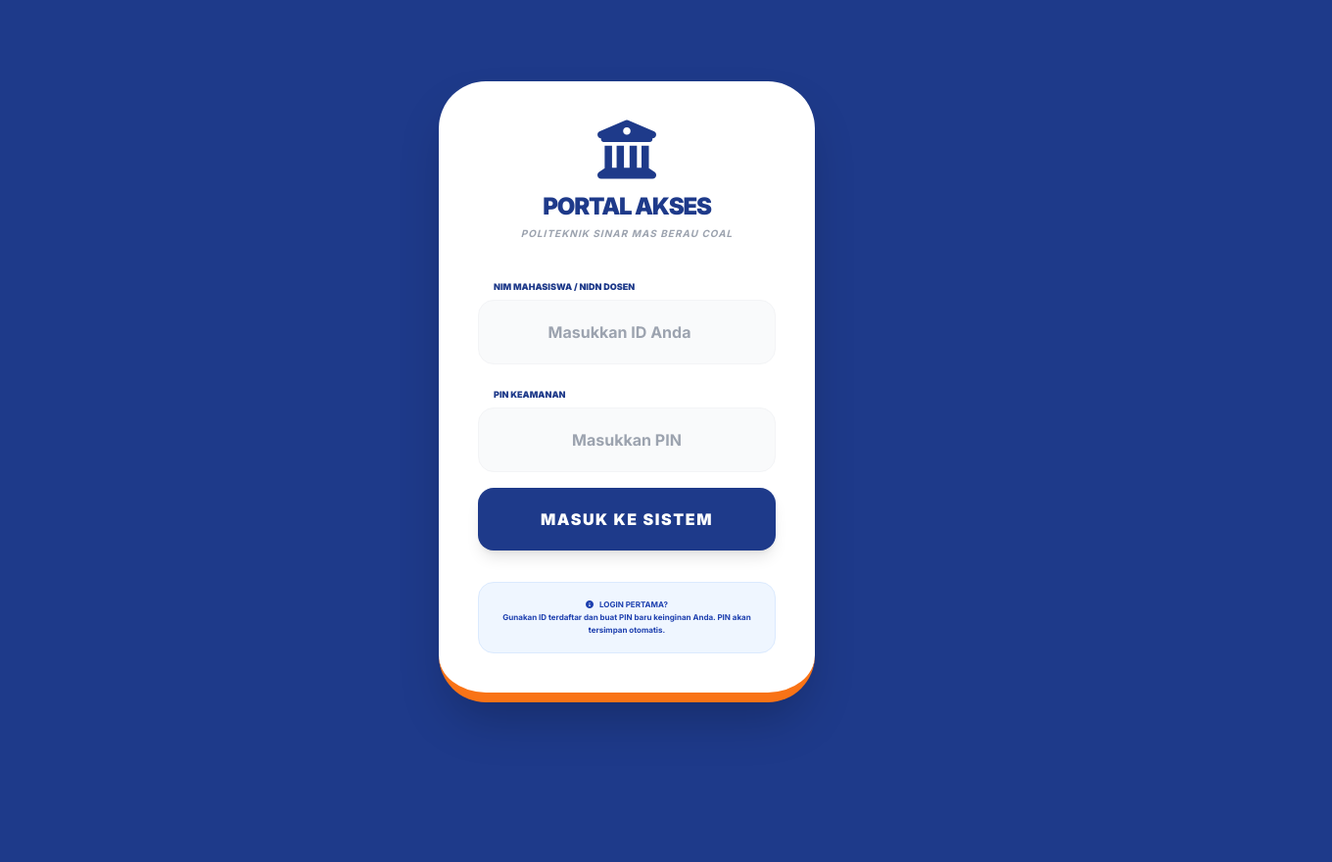
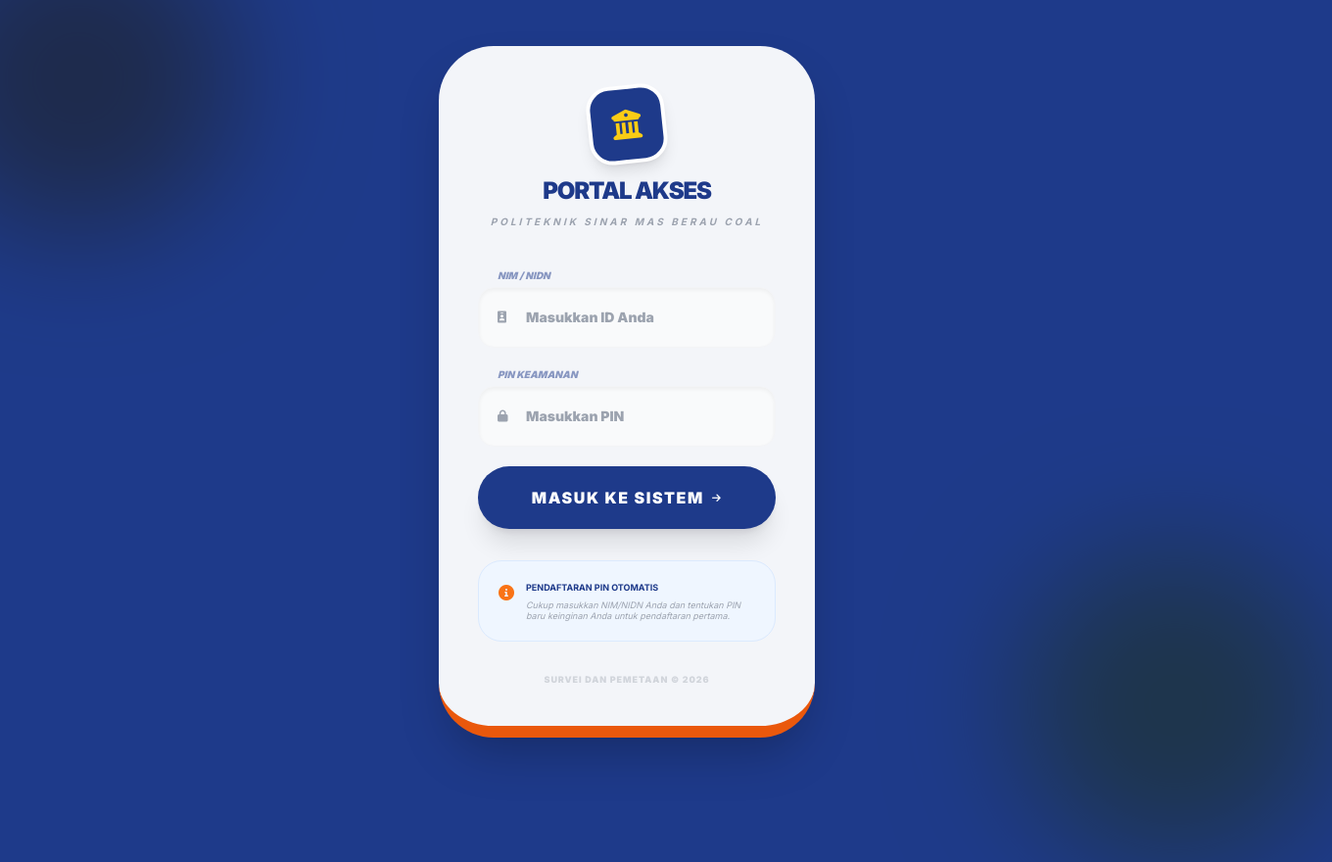
Before and after one commit to svmpolteksimasberau/dashboard-prodi-survei-dan-pemetaan, a plain HTML site: page index.html in a window 1280 px wide. Shown: the whole page at 98% size, 1360 px wide, since content can reach past the window. Before the commit the page ends 800 px from the top, so only its background shows below. Drawn offline with nearby package versions, Linux system fonts and the light colour scheme.

Commit message:
index.html

```diff
--- a/index.html
+++ b/index.html
@@ -3,53 +3,70 @@
 <head>
     <meta charset="UTF-8">
     <meta name="viewport" content="width=device-width, initial-scale=1.0">
-    <title>Login Portal - Prodi Survei & Pemetaan</title>
+    <title>Portal Logbook & Monitoring - PSBC</title>
     <script src="https://cdn.tailwindcss.com"></script>
     <link rel="stylesheet" href="https://cdnjs.cloudflare.com/ajax/libs/font-awesome/6.0.0/css/all.min.css">
     <style>
         @import url('https://fonts.googleapis.com/css2?family=Inter:wght@400;700;900&display=swap');
         body { font-family: 'Inter', sans-serif; }
+        .glass-effect { background: rgba(255, 255, 255, 0.95); backdrop-filter: blur(10px); }
     </style>
 </head>
-<body class="bg-blue-900 flex items-center justify-center min-h-screen p-6">
+<body class="bg-blue-900 flex items-center justify-center min-h-screen p-6 relative overflow-hidden">
 
-    <div class="bg-white w-full max-w-sm p-10 rounded-[3rem] shadow-2xl text-center border-b-[10px] border-orange-500">
-        <div class="mb-8">
-            <i class="fas fa-university text-blue-900 text-6xl mb-4"></i>
+    <div class="absolute -top-20 -left-20 w-80 h-80 bg-orange-500 rounded-full mix-blend-multiply filter blur-3xl opacity-20 animate-pulse"></div>
+    <div class="absolute -bottom-20 -right-20 w-80 h-80 bg-yellow-400 rounded-full mix-blend-multiply filter blur-3xl opacity-20 animate-pulse"></div>
+
+    <div class="glass-effect w-full max-w-sm p-10 rounded-[3.5rem] shadow-2xl text-center border-b-[12px] border-orange-600 relative z-10">
+
+        <div class="mb-10">
+            <div class="w-20 h-20 bg-blue-900 rounded-3xl mx-auto flex items-center justify-center shadow-lg mb-4 transform -rotate-6 border-4 border-white">
+                <i class="fas fa-university text-yellow-400 text-3xl"></i>
+            </div>
             <h1 class="font-black text-2xl text-blue-900 uppercase tracking-tighter leading-none">Portal Akses</h1>
-            <p class="text-[10px] font-bold text-gray-400 uppercase tracking-widest mt-2 italic">Politeknik Sinar Mas Berau Coal</p>
+            <p class="text-[10px] font-bold text-gray-400 uppercase tracking-[0.3em] mt-3 italic">Politeknik Sinar Mas Berau Coal</p>
         </div>
 
-        <div class="space-y-4">
+        <div class="space-y-5">
             <div class="text-left">
-                <label class="text-[9px] font-black text-blue-900 uppercase ml-4">NIM Mahasiswa / NIDN Dosen</label>
-                <input type="number" id="idInput" placeholder="Masukkan ID Anda"
-                    class="w-full p-5 bg-gray-50 rounded-2xl outline-none focus:ring-2 focus:ring-blue-900 font-bold text-center mt-1 border border-gray-100">
+                <label class="text-[10px] font-black text-blue-900 uppercase ml-5 mb-1 block italic text-opacity-50">NIM / NIDN</label>
+                <div class="relative">
+                    <span class="absolute left-5 top-1/2 -translate-y-1/2 text-gray-400 text-xs"><i class="fas fa-id-badge"></i></span>
+                    <input type="number" id="idInput" placeholder="Masukkan ID Anda"
+                        class="w-full pl-12 pr-5 py-5 bg-gray-50 rounded-2xl outline-none focus:ring-2 focus:ring-blue-900 font-black text-sm text-gray-700 transition-all border border-gray-100 shadow-inner">
+                </div>
             </div>
 
             <div class="text-left">
-                <label class="text-[9px] font-black text-blue-900 uppercase ml-4">PIN Keamanan</label>
-                <input type="password" id="passInput" placeholder="Masukkan PIN"
-                    class="w-full p-5 bg-gray-50 rounded-2xl outline-none focus:ring-2 focus:ring-blue-900 font-bold text-center mt-1 border border-gray-100">
+                <label class="text-[10px] font-black text-blue-900 uppercase ml-5 mb-1 block italic text-opacity-50">PIN Keamanan</label>
+                <div class="relative">
+                    <span class="absolute left-5 top-1/2 -translate-y-1/2 text-gray-400 text-xs"><i class="fas fa-lock"></i></span>
+                    <input type="password" id="passInput" placeholder="Masukkan PIN"
+                        class="w-full pl-12 pr-5 py-5 bg-gray-50 rounded-2xl outline-none focus:ring-2 focus:ring-blue-900 font-black text-sm text-gray-700 transition-all border border-gray-100 shadow-inner">
+                </div>
             </div>
 
             <button onclick="handleLogin()" id="btnLogin"
-                class="w-full bg-blue-900 text-white font-black py-5 rounded-2xl shadow-lg active:scale-95 hover:bg-blue-800 transition-all uppercase tracking-widest mt-4">
-                Masuk ke Sistem
+                class="w-full bg-blue-900 text-white font-black py-5 rounded-[2rem] shadow-xl active:scale-95 hover:bg-blue-800 transition-all uppercase tracking-widest mt-4 flex justify-center items-center gap-2">
+                Masuk Ke Sistem <i class="fas fa-arrow-right text-[10px]"></i>
             </button>
         </div>
 
+        <div class="mt-8 p-5 bg-blue-50 rounded-3xl border border-blue-100 text-left">
+            <div class="flex items-start gap-3">
+                <i class="fas fa-info-circle text-orange-500 mt-1"></i>
+                <div class="text-[9px] text-blue-900 font-bold leading-relaxed uppercase">
+                    Pendaftaran PIN Otomatis
+                    <p class="text-gray-400 font-medium normal-case mt-1 italic leading-tight">Cukup masukkan NIM/NIDN Anda dan tentukan PIN baru keinginan Anda untuk pendaftaran pertama.</p>
+                </div>
+            </div>
+        </div>
 
-        <div class="mt-8 p-4 bg-blue-50 rounded-2xl border border-blue-100">
-            <p class="text-[8px] text-blue-800 font-bold leading-relaxed">
-                <i class="fas fa-info-circle mr-1"></i> LOGIN PERTAMA?<br>
-                Gunakan ID terdaftar dan buat PIN baru keinginan Anda. PIN akan tersimpan otomatis.
-            </p>
-        </div>
+        <p class="mt-8 text-[9px] text-gray-300 font-black uppercase tracking-widest">Survei dan Pemetaan © 2026</p>
     </div>
 
     <script>
-        // GANTI DENGAN URL WEB APP HASIL DEPLOY APPS SCRIPT ANDA
+        // MASUKKAN URL WEB APP GOOGLE SCRIPT ANDA DI SINI
         const scriptURL = "https://script.google.com/macros/s/AKfycbyj2vIsx7ePYkP0TBqybYVtxU1faoVdI3xaHUDGvkEsBHoz5mdtRfKzsncuZ1oaJV39jw/exec";
 
         async function handleLogin() {
@@ -62,8 +79,9 @@
                 return;
             }
 
+            // Mencegah Double Click
             btn.disabled = true;
-            btn.innerHTML = '<i class="fas fa-circle-notch fa-spin mr-2"></i> Verifikasi...';
+            btn.innerHTML = '<i class="fas fa-spinner fa-spin mr-2"></i> Memvalidasi...';
 
             try {
                 const response = await fetch(scriptURL, {
@@ -80,31 +98,37 @@
                 if(result.success) {
                     if(result.msg) alert(result.msg);
 
-                    // Simpan data user ke memori browser
+                    // Simpan data user ke memori browser (LocalStorage)
                     localStorage.setItem('current_user', JSON.stringify({
                         id: result.id,
                         name: result.nama,
                         role: result.role
                     }));
 
-                    // LOGIKA PENGALIHAN (REDIRECT)
+                    // LOGIKA REDIRECT BERDASARKAN ROLE
                     if(result.role === "DOSEN") {
-                        window.location.href = 'performa_dosen.html';
+                        window.location.href = 'dashboard_dosen.html';
                     } else {
                         window.location.href = 'logbook.html';
                     }
                 } else {
-                    alert("Gagal: " + result.msg);
-                    btn.disabled = false;
-                    btn.innerText = "Masuk ke Sistem";
+                    alert("⚠️ Gagal: " + result.msg);
+                    resetButton(btn);
                 }
             } catch (err) {
                 console.error(err);
-                alert("Kesalahan koneksi ke server Cloud.");
-                btn.disabled = false;
-                btn.innerText = "Masuk ke Sistem";
+                alert("❌ Gagal terhubung ke Cloud. Periksa Koneksi!");
+                resetButton(btn);
             }
         }
+
+        function resetButton(btn) {
+            btn.disabled = false;
+            btn.innerHTML = 'Masuk Ke Sistem <i class="fas fa-arrow-right text-[10px]"></i>';
+        }
+
+        // Support Enter Key
+        document.addEventListener('keypress', (e) => { if (e.key === 'Enter') handleLogin(); });
     </script>
 </body>
 </html>
```
